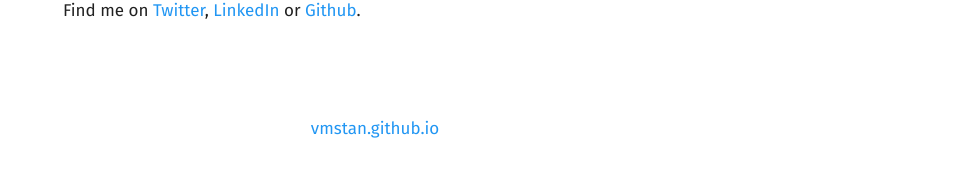
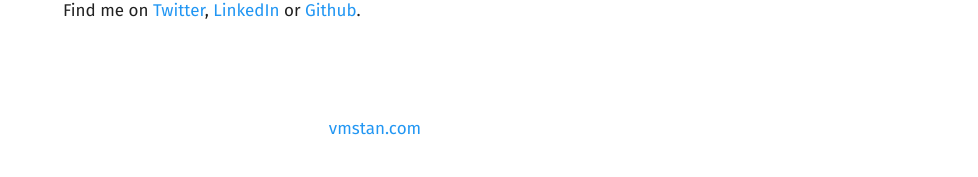
Before and after one commit to vmstan/vmstan.github.io, a Jekyll site: the page built from index.md, in a window 1280 px wide. Shown: the part 616-793 px from the top of the page, without its empty margins (265-1243 px from the left). Built offline with Jekyll 4.4.1, drawn with Linux system fonts in a browser that asks for light colours.

Commit message:
domain name

```diff
--- a/_config.yml
+++ b/_config.yml
@@ -3,7 +3,7 @@ title: Virtually Benevolent
 author: Michael Stanclift
 description: VMware TAM
 permalink: /:year/:month/:title
-url: vmstan.github.io
+url: vmstan.com
 baseurl: ""
 
 # Build settings
```
